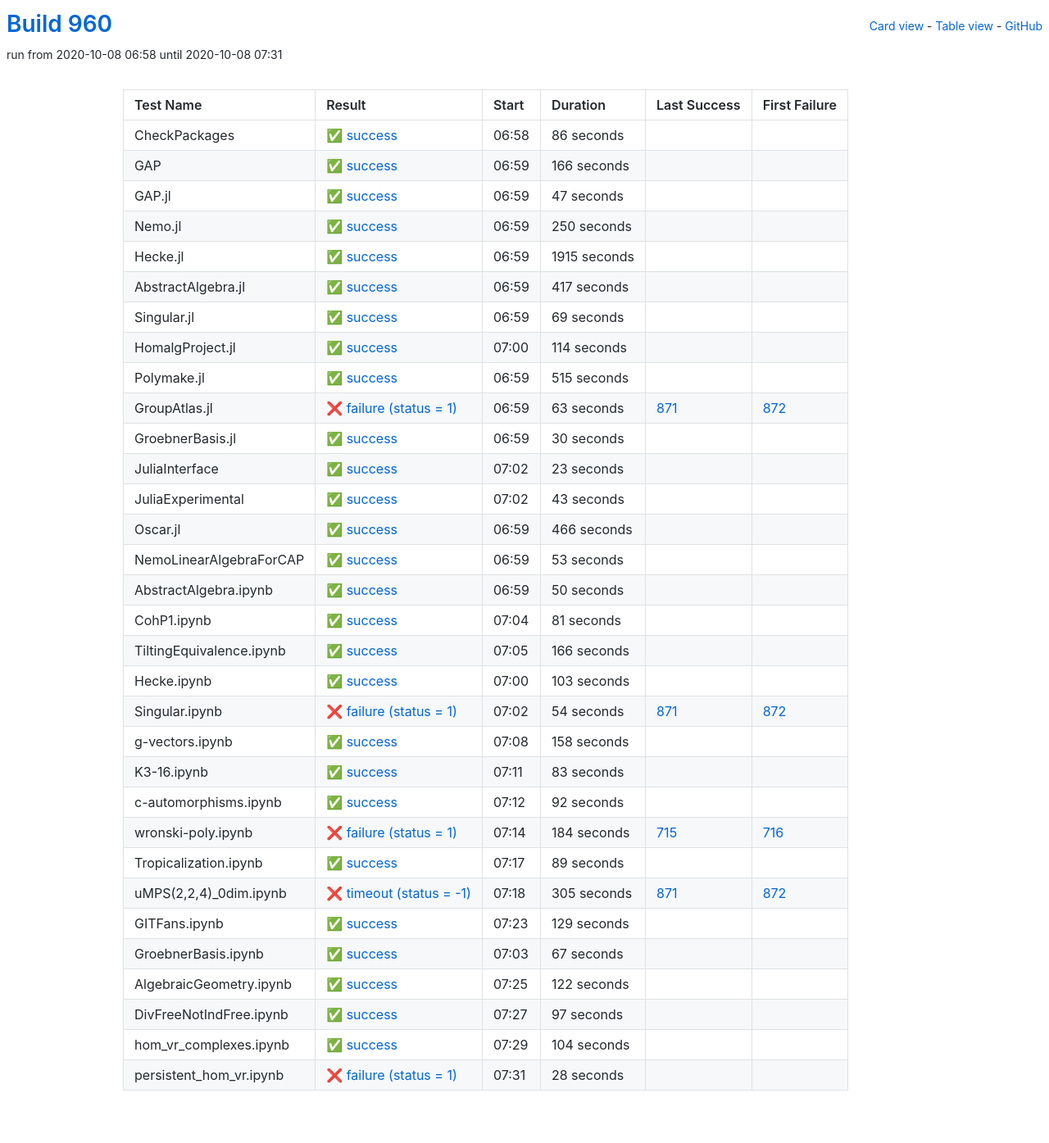
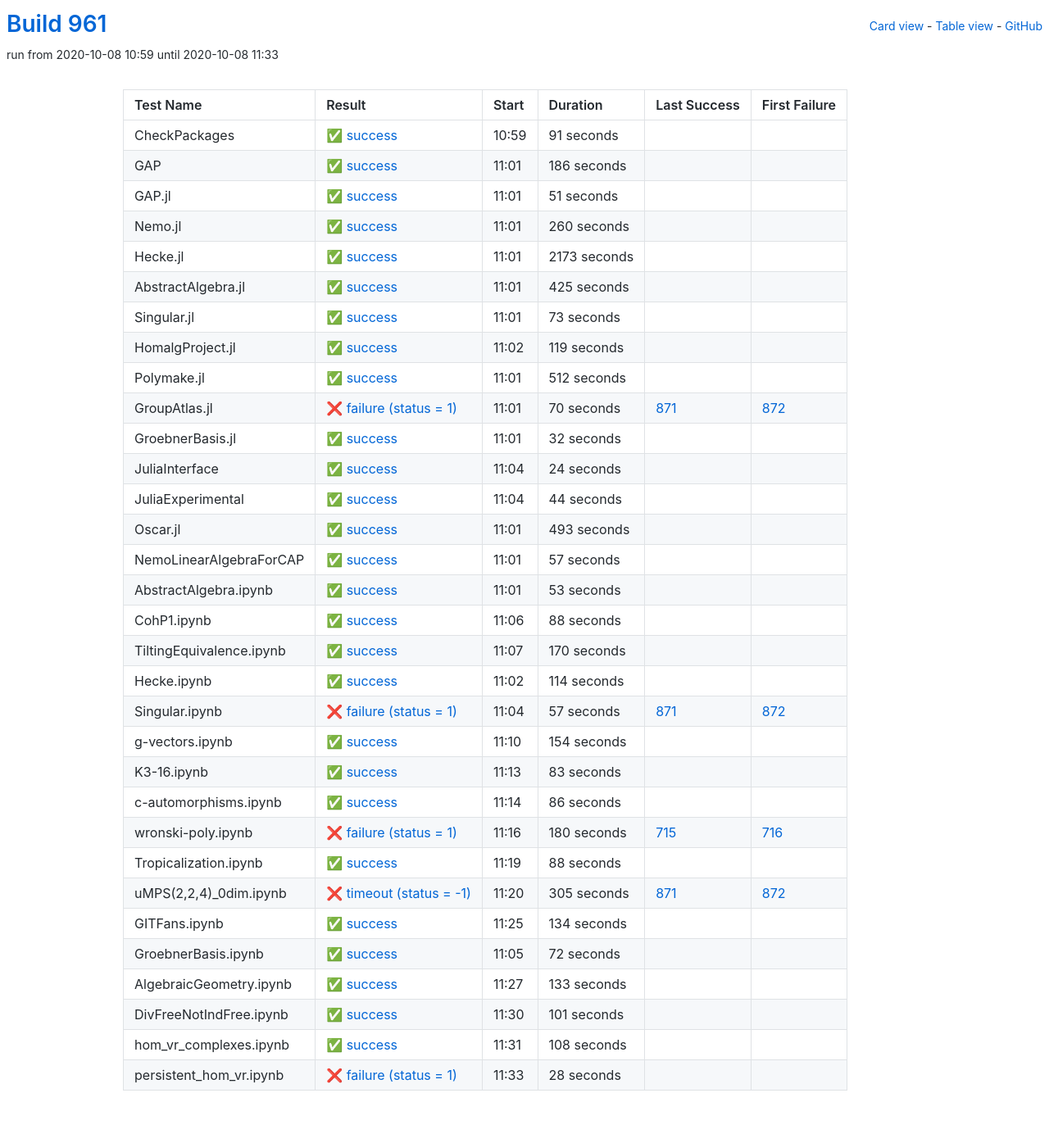
Before and after one commit to oscar-system/oscar-ci-status-stable, a Jekyll site: the page built from table.html, in a window 1280 px wide. Shown: the whole page at 82% size. Built offline with Jekyll 4.4.1, drawn with Linux system fonts in a browser that asks for light colours.

Commit message:
Build #961

```diff
--- a/_data/ci.yml
+++ b/_data/ci.yml
@@ -1,6 +1,6 @@
 ---
-build: 960
-build_url: https://oscarci.mathematik.uni-kl.de/job/oscar-stable/960/
+build: 961
+build_url: https://oscarci.mathematik.uni-kl.de/job/oscar-stable/961/
 job: oscar-stable
 organization: oscar-system
 repo: oscar-ci-status-stable
@@ -8,92 +8,224 @@ repourl: https://github.com/oscar-system/oscar-ci-status-stable
 tests:
 - name: CheckPackages
   id: checkpackages
-  log: https://oscarci.mathematik.uni-kl.de/job/oscar-stable/960/artifact/logs/build-960/CheckPackages.log
-  start: 2020-10-08 06:58
+  log: https://oscarci.mathematik.uni-kl.de/job/oscar-stable/961/artifact/logs/build-961/CheckPackages.log
+  start: 2020-10-08 10:59
   success: true
   exitcode: 0
   status: success
-  duration: 86
+  duration: 91
   last_success: false
   last_success_url:
   first_failure: false
   first_failure_url:
 - name: GAP
   id: gap
-  log: https://oscarci.mathematik.uni-kl.de/job/oscar-stable/960/artifact/logs/build-960/GAP.log
-  start: 2020-10-08 06:59
+  log: https://oscarci.mathematik.uni-kl.de/job/oscar-stable/961/artifact/logs/build-961/GAP.log
+  start: 2020-10-08 11:01
   success: true
   exitcode: 0
   status: success
-  duration: 166
+  duration: 186
   last_success: false
   last_success_url:
   first_failure: false
   first_failure_url:
 - name: GAP.jl
   id: gap-jl
-  log: https://oscarci.mathematik.uni-kl.de/job/oscar-stable/960/artifact/logs/build-960/GAP.jl.log
-  start: 2020-10-08 06:59
+  log: https://oscarci.mathematik.uni-kl.de/job/oscar-stable/961/artifact/logs/build-961/GAP.jl.log
+  start: 2020-10-08 11:01
   success: true
   exitcode: 0
   status: success
-  duration: 47
+  duration: 51
   last_success: false
   last_success_url:
   first_failure: false
   first_failure_url:
 - name: Nemo.jl
   id: nemo-jl
-  log: https://oscarci.mathematik.uni-kl.de/job/oscar-stable/960/artifact/logs/build-960/Nemo.jl.log
-  start: 2020-10-08 06:59
+  log: https://oscarci.mathematik.uni-kl.de/job/oscar-stable/961/artifact/logs/build-961/Nemo.jl.log
+  start: 2020-10-08 11:01
   success: true
   exitcode: 0
   status: success
-  duration: 250
+  duration: 260
   last_success: false
   last_success_url:
   first_failure: false
   first_failure_url:
 - name: Hecke.jl
   id: hecke-jl
-  log: https://oscarci.mathematik.uni-kl.de/job/oscar-stable/960/artifact/logs/build-960/Hecke.jl.log
-  start: 2020-10-08 06:59
+  log: https://oscarci.mathematik.uni-kl.de/job/oscar-stable/961/artifact/logs/build-961/Hecke.jl.log
+  start: 2020-10-08 11:01
   success: true
   exitcode: 0
   status: success
-  duration: 1915
+  duration: 2173
   last_success: false
   last_success_url:
   first_failure: false
   first_failure_url:
 - name: AbstractAlgebra.jl
   id: abstractalgebra-jl
-  log: https://oscarci.mathematik.uni-kl.de/job/oscar-stable/960/artifact/logs/build-960/AbstractAlgebra.jl.log
-  start: 2020-10-08 06:59
+  log: https://oscarci.mathematik.uni-kl.de/job/oscar-stable/961/artifact/logs/build-961/AbstractAlgebra.jl.log
+  start: 2020-10-08 11:01
   success: true
   exitcode: 0
   status: success
-  duration: 417
+  duration: 425
   last_success: false
   last_success_url:
   first_failure: false
   first_failure_url:
 - name: Singular.jl
   id: singular-jl
-  log: https://oscarci.mathematik.uni-kl.de/job/oscar-stable/960/artifact/logs/build-960/Singular.jl.log
-  start: 2020-10-08 06:59
+  log: https://oscarci.mathematik.uni-kl.de/job/oscar-stable/961/artifact/logs/build-961/Singular.jl.log
+  start: 2020-10-08 11:01
   success: true
   exitcode: 0
   status: success
-  duration: 69
+  duration: 73
   last_success: false
   last_success_url:
   first_failure: false
   first_failure_url:
 - name: HomalgProject.jl
   id: homalgproject-jl
-  log: https://oscarci.mathematik.uni-kl.de/job/oscar-stable/960/artifact/logs/build-960/HomalgProject.jl.log
-  start: 2020-10-08 07:00
+  log: https://oscarci.mathematik.uni-kl.de/job/oscar-stable/961/artifact/logs/build-961/HomalgProject.jl.log
+  start: 2020-10-08 11:02
+  success: true
+  exitcode: 0
+  status: success
+  duration: 119
+  last_success: false
+  last_success_url:
+  first_failure: false
+  first_failure_url:
+- name: Polymake.jl
+  id: polymake-jl
+  log: https://oscarci.mathematik.uni-kl.de/job/oscar-stable/961/artifact/logs/build-961/Polymake.jl.log
+  start: 2020-10-08 11:01
+  success: true
+  exitcode: 0
+  status: success
+  duration: 512
+  last_success: false
+  last_success_url:
+  first_failure: false
+  first_failure_url:
+- name: GroupAtlas.jl
+  id: groupatlas-jl
+  log: https://oscarci.mathematik.uni-kl.de/job/oscar-stable/961/artifact/logs/build-961/GroupAtlas.jl.log
+  start: 2020-10-08 11:01
+  success: false
+  exitcode: 1
+  status: failure
+  duration: 70
+  last_success: 871
+  last_success_url: https://oscarci.mathematik.uni-kl.de/job/oscar-stable/871/
+  first_failure: 872
+  first_failure_url: https://oscarci.mathematik.uni-kl.de/job/oscar-stable/872/
+- name: GroebnerBasis.jl
+  id: groebnerbasis-jl
+  log: https://oscarci.mathematik.uni-kl.de/job/oscar-stable/961/artifact/logs/build-961/GroebnerBasis.jl.log
+  start: 2020-10-08 11:01
+  success: true
+  exitcode: 0
+  status: success
+  duration: 32
+  last_success: false
+  last_success_url:
+  first_failure: false
+  first_failure_url:
+- name: JuliaInterface
+  id: juliainterface
+  log: https://oscarci.mathematik.uni-kl.de/job/oscar-stable/961/artifact/logs/build-961/JuliaInterface.log
+  start: 2020-10-08 11:04
+  success: true
+  exitcode: 0
+  status: success
+  duration: 24
+  last_success: false
+  last_success_url:
+  first_failure: false
+  first_failure_url:
+- name: JuliaExperimental
+  id: juliaexperimental
+  log: https://oscarci.mathematik.uni-kl.de/job/oscar-stable/961/artifact/logs/build-961/JuliaExperimental.log
+  start: 2020-10-08 11:04
+  success: true
+  exitcode: 0
+  status: success
+  duration: 44
+  last_success: false
+  last_success_url:
+  first_failure: false
+  first_failure_url:
+- name: Oscar.jl
+  id: oscar-jl
+  log: https://oscarci.mathematik.uni-kl.de/job/oscar-stable/961/artifact/logs/build-961/Oscar.jl.log
+  start: 2020-10-08 11:01
+  success: true
+  exitcode: 0
+  status: success
+  duration: 493
+  last_success: false
+  last_success_url:
+  first_failure: false
+  first_failure_url:
+- name: NemoLinearAlgebraForCAP
+  id: nemolinearalgebraforcap
+  log: https://oscarci.mathematik.uni-kl.de/job/oscar-stable/961/artifact/logs/build-961/NemoLinearAlgebraForCAP.log
+  start: 2020-10-08 11:01
+  success: true
+  exitcode: 0
+  status: success
+  duration: 57
+  last_success: false
+  last_success_url:
+  first_failure: false
+  first_failure_url:
+- name: AbstractAlgebra.ipynb
+  id: abstractalgebra-ipynb
+  log: https://oscarci.mathematik.uni-kl.de/job/oscar-stable/961/artifact/logs/build-961/AbstractAlgebra.ipynb.log
+  start: 2020-10-08 11:01
+  success: true
+  exitcode: 0
+  status: success
+  duration: 53
+  last_success: false
+  last_success_url:
+  first_failure: false
+  first_failure_url:
+- name: CohP1.ipynb
+  id: cohp1-ipynb
+  log: https://oscarci.mathematik.uni-kl.de/job/oscar-stable/961/artifact/logs/build-961/CohP1.ipynb.log
+  start: 2020-10-08 11:06
+  success: true
+  exitcode: 0
+  status: success
+  duration: 88
+  last_success: false
+  last_success_url:
+  first_failure: false
+  first_failure_url:
+- name: TiltingEquivalence.ipynb
+  id: tiltingequivalence-ipynb
+  log: https://oscarci.mathematik.uni-kl.de/job/oscar-stable/961/artifact/logs/build-961/TiltingEquivalence.ipynb.log
+  start: 2020-10-08 11:07
+  success: true
+  exitcode: 0
+  status: success
+  duration: 170
+  last_success: false
+  last_success_url:
+  first_failure: false
+  first_failure_url:
+- name: Hecke.ipynb
+  id: hecke-ipynb
+  log: https://oscarci.mathematik.uni-kl.de/job/oscar-stable/961/artifact/logs/build-961/Hecke.ipynb.log
+  start: 2020-10-08 11:02
   success: true
   exitcode: 0
   status: success
@@ -102,166 +234,34 @@ tests:
   last_success_url:
   first_failure: false
   first_failure_url:
-- name: Polymake.jl
-  id: polymake-jl
-  log: https://oscarci.mathematik.uni-kl.de/job/oscar-stable/960/artifact/logs/build-960/Polymake.jl.log
-  start: 2020-10-08 06:59
-  success: true
-  exitcode: 0
-  status: success
-  duration: 515
-  last_success: false
-  last_success_url:
-  first_failure: false
-  first_failure_url:
-- name: GroupAtlas.jl
-  id: groupatlas-jl
-  log: https://oscarci.mathematik.uni-kl.de/job/oscar-stable/960/artifact/logs/build-960/GroupAtlas.jl.log
-  start: 2020-10-08 06:59
+- name: Singular.ipynb
+  id: singular-ipynb
+  log: https://oscarci.mathematik.uni-kl.de/job/oscar-stable/961/artifact/logs/build-961/Singular.ipynb.log
+  start: 2020-10-08 11:04
   success: false
   exitcode: 1
   status: failure
-  duration: 63
-  last_success: 871
-  last_success_url: https://oscarci.mathematik.uni-kl.de/job/oscar-stable/871/
-  first_failure: 872
-  first_failure_url: https://oscarci.mathematik.uni-kl.de/job/oscar-stable/872/
-- name: GroebnerBasis.jl
-  id: groebnerbasis-jl
-  log: https://oscarci.mathematik.uni-kl.de/job/oscar-stable/960/artifact/logs/build-960/GroebnerBasis.jl.log
-  start: 2020-10-08 06:59
-  success: true
-  exitcode: 0
-  status: success
-  duration: 30
-  last_success: false
-  last_success_url:
-  first_failure: false
-  first_failure_url:
-- name: JuliaInterface
-  id: juliainterface
-  log: https://oscarci.mathematik.uni-kl.de/job/oscar-stable/960/artifact/logs/build-960/JuliaInterface.log
-  start: 2020-10-08 07:02
-  success: true
-  exitcode: 0
-  status: success
-  duration: 23
-  last_success: false
-  last_success_url:
-  first_failure: false
-  first_failure_url:
-- name: JuliaExperimental
-  id: juliaexperimental
-  log: https://oscarci.mathematik.uni-kl.de/job/oscar-stable/960/artifact/logs/build-960/JuliaExperimental.log
-  start: 2020-10-08 07:02
-  success: true
-  exitcode: 0
-  status: success
-  duration: 43
-  last_success: false
-  last_success_url:
-  first_failure: false
-  first_failure_url:
-- name: Oscar.jl
-  id: oscar-jl
-  log: https://oscarci.mathematik.uni-kl.de/job/oscar-stable/960/artifact/logs/build-960/Oscar.jl.log
-  start: 2020-10-08 06:59
-  success: true
-  exitcode: 0
-  status: success
-  duration: 466
-  last_success: false
-  last_success_url:
-  first_failure: false
-  first_failure_url:
-- name: NemoLinearAlgebraForCAP
-  id: nemolinearalgebraforcap
-  log: https://oscarci.mathematik.uni-kl.de/job/oscar-stable/960/artifact/logs/build-960/NemoLinearAlgebraForCAP.log
-  start: 2020-10-08 06:59
-  success: true
-  exitcode: 0
-  status: success
-  duration: 53
-  last_success: false
-  last_success_url:
-  first_failure: false
-  first_failure_url:
-- name: AbstractAlgebra.ipynb
-  id: abstractalgebra-ipynb
-  log: https://oscarci.mathematik.uni-kl.de/job/oscar-stable/960/artifact/logs/build-960/AbstractAlgebra.ipynb.log
-  start: 2020-10-08 06:59
-  success: true
-  exitcode: 0
-  status: success
-  duration: 50
-  last_success: false
-  last_success_url:
-  first_failure: false
-  first_failure_url:
-- name: CohP1.ipynb
-  id: cohp1-ipynb
-  log: https://oscarci.mathematik.uni-kl.de/job/oscar-stable/960/artifact/logs/build-960/CohP1.ipynb.log
-  start: 2020-10-08 07:04
-  success: true
-  exitcode: 0
-  status: success
-  duration: 81
-  last_success: false
-  last_success_url:
-  first_failure: false
-  first_failure_url:
-- name: TiltingEquivalence.ipynb
-  id: tiltingequivalence-ipynb
-  log: https://oscarci.mathematik.uni-kl.de/job/oscar-stable/960/artifact/logs/build-960/TiltingEquivalence.ipynb.log
-  start: 2020-10-08 07:05
-  success: true
-  exitcode: 0
-  status: success
-  duration: 166
-  last_success: false
-  last_success_url:
-  first_failure: false
-  first_failure_url:
-- name: Hecke.ipynb
-  id: hecke-ipynb
-  log: https://oscarci.mathematik.uni-kl.de/job/oscar-stable/960/artifact/logs/build-960/Hecke.ipynb.log
-  start: 2020-10-08 07:00
-  success: true
-  exitcode: 0
-  status: success
-  duration: 103
-  last_success: false
-  last_success_url:
-  first_failure: false
-  first_failure_url:
-- name: Singular.ipynb
-  id: singular-ipynb
-  log: https://oscarci.mathematik.uni-kl.de/job/oscar-stable/960/artifact/logs/build-960/Singular.ipynb.log
-  start: 2020-10-08 07:02
-  success: false
-  exitcode: 1
-  status: failure
-  duration: 54
+  duration: 57
   last_success: 871
   last_success_url: https://oscarci.mathematik.uni-kl.de/job/oscar-stable/871/
   first_failure: 872
   first_failure_url: https://oscarci.mathematik.uni-kl.de/job/oscar-stable/872/
 - name: g-vectors.ipynb
   id: g-vectors-ipynb
-  log: https://oscarci.mathematik.uni-kl.de/job/oscar-stable/960/artifact/logs/build-960/g-vectors.ipynb.log
-  start: 2020-10-08 07:08
+  log: https://oscarci.mathematik.uni-kl.de/job/oscar-stable/961/artifact/logs/build-961/g-vectors.ipynb.log
+  start: 2020-10-08 11:10
   success: true
   exitcode: 0
   status: success
-  duration: 158
+  duration: 154
   last_success: false
   last_success_url:
   first_failure: false
   first_failure_url:
 - name: K3-16.ipynb
   id: k3-16-ipynb
-  log: https://oscarci.mathematik.uni-kl.de/job/oscar-stable/960/artifact/logs/build-960/K3-16.ipynb.log
-  start: 2020-10-08 07:11
+  log: https://oscarci.mathematik.uni-kl.de/job/oscar-stable/961/artifact/logs/build-961/K3-16.ipynb.log
+  start: 2020-10-08 11:13
   success: true
   exitcode: 0
   status: success
@@ -272,44 +272,44 @@ tests:
   first_failure_url:
 - name: c-automorphisms.ipynb
   id: c-automorphisms-ipynb
-  log: https://oscarci.mathematik.uni-kl.de/job/oscar-stable/960/artifact/logs/build-960/c-automorphisms.ipynb.log
-  start: 2020-10-08 07:12
+  log: https://oscarci.mathematik.uni-kl.de/job/oscar-stable/961/artifact/logs/build-961/c-automorphisms.ipynb.log
+  start: 2020-10-08 11:14
   success: true
   exitcode: 0
   status: success
-  duration: 92
+  duration: 86
   last_success: false
   last_success_url:
   first_failure: false
   first_failure_url:
 - name: wronski-poly.ipynb
   id: wronski-poly-ipynb
-  log: https://oscarci.mathematik.uni-kl.de/job/oscar-stable/960/artifact/logs/build-960/wronski-poly.ipynb.log
-  start: 2020-10-08 07:14
+  log: https://oscarci.mathematik.uni-kl.de/job/oscar-stable/961/artifact/logs/build-961/wronski-poly.ipynb.log
+  start: 2020-10-08 11:16
   success: false
   exitcode: 1
   status: failure
-  duration: 184
+  duration: 180
   last_success: 715
   last_success_url: https://oscarci.mathematik.uni-kl.de/job/oscar-stable/715/
   first_failure: 716
   first_failure_url: https://oscarci.mathematik.uni-kl.de/job/oscar-stable/716/
 - name: Tropicalization.ipynb
   id: tropicalization-ipynb
-  log: https://oscarci.mathematik.uni-kl.de/job/oscar-stable/960/artifact/logs/build-960/Tropicalization.ipynb.log
-  start: 2020-10-08 07:17
+  log: https://oscarci.mathematik.uni-kl.de/job/oscar-stable/961/artifact/logs/build-961/Tropicalization.ipynb.log
+  start: 2020-10-08 11:19
   success: true
   exitcode: 0
   status: success
-  duration: 89
+  duration: 88
   last_success: false
   last_success_url:
   first_failure: false
   first_failure_url:
 - name: uMPS(2,2,4)_0dim.ipynb
   id: umps-2-2-4-0dim-ipynb
-  log: https://oscarci.mathematik.uni-kl.de/job/oscar-stable/960/artifact/logs/build-960/uMPS-2-2-4-_0dim.ipynb.log
-  start: 2020-10-08 07:18
+  log: https://oscarci.mathematik.uni-kl.de/job/oscar-stable/961/artifact/logs/build-961/uMPS-2-2-4-_0dim.ipynb.log
+  start: 2020-10-08 11:20
   success: false
   exitcode: -1
   status: timeout
@@ -320,68 +320,68 @@ tests:
   first_failure_url: https://oscarci.mathematik.uni-kl.de/job/oscar-stable/872/
 - name: GITFans.ipynb
   id: gitfans-ipynb
-  log: https://oscarci.mathematik.uni-kl.de/job/oscar-stable/960/artifact/logs/build-960/GITFans.ipynb.log
-  start: 2020-10-08 07:23
+  log: https://oscarci.mathematik.uni-kl.de/job/oscar-stable/961/artifact/logs/build-961/GITFans.ipynb.log
+  start: 2020-10-08 11:25
   success: true
   exitcode: 0
   status: success
-  duration: 129
+  duration: 134
   last_success: false
   last_success_url:
   first_failure: false
   first_failure_url:
 - name: GroebnerBasis.ipynb
   id: groebnerbasis-ipynb
-  log: https://oscarci.mathematik.uni-kl.de/job/oscar-stable/960/artifact/logs/build-960/GroebnerBasis.ipynb.log
-  start: 2020-10-08 07:03
+  log: https://oscarci.mathematik.uni-kl.de/job/oscar-stable/961/artifact/logs/build-961/GroebnerBasis.ipynb.log
+  start: 2020-10-08 11:05
   success: true
   exitcode: 0
   status: success
-  duration: 67
+  duration: 72
   last_success: false
   last_success_url:
   first_failure: false
   first_failure_url:
 - name: AlgebraicGeometry.ipynb
   id: algebraicgeometry-ipynb
-  log: https://oscarci.mathematik.uni-kl.de/job/oscar-stable/960/artifact/logs/build-960/AlgebraicGeometry.ipynb.log
-  start: 2020-10-08 07:25
+  log: https://oscarci.mathematik.uni-kl.de/job/oscar-stable/961/artifact/logs/build-961/AlgebraicGeometry.ipynb.log
+  start: 2020-10-08 11:27
   success: true
   exitcode: 0
   status: success
-  duration: 122
+  duration: 133
   last_success: false
   last_success_url:
   first_failure: false
   first_failure_url:
 - name: DivFreeNotIndFree.ipynb
   id: divfreenotindfree-ipynb
-  log: https://oscarci.mathematik.uni-kl.de/job/oscar-stable/960/artifact/logs/build-960/DivFreeNotIndFree.ipynb.log
-  start: 2020-10-08 07:27
+  log: https://oscarci.mathematik.uni-kl.de/job/oscar-stable/961/artifact/logs/build-961/DivFreeNotIndFree.ipynb.log
+  start: 2020-10-08 11:30
   success: true
   exitcode: 0
   status: success
-  duration: 97
+  duration: 101
   last_success: false
   last_success_url:
   first_failure: false
   first_failure_url:
 - name: hom_vr_complexes.ipynb
   id: hom-vr-complexes-ipynb
-  log: https://oscarci.mathematik.uni-kl.de/job/oscar-stable/960/artifact/logs/build-960/hom_vr_complexes.ipynb.log
-  start: 2020-10-08 07:29
+  log: https://oscarci.mathematik.uni-kl.de/job/oscar-stable/961/artifact/logs/build-961/hom_vr_complexes.ipynb.log
+  start: 2020-10-08 11:31
   success: true
   exitcode: 0
   status: success
-  duration: 104
+  duration: 108
   last_success: false
   last_success_url:
   first_failure: false
   first_failure_url:
 - name: persistent_hom_vr.ipynb
   id: persistent-hom-vr-ipynb
-  log: https://oscarci.mathematik.uni-kl.de/job/oscar-stable/960/artifact/logs/build-960/persistent_hom_vr.ipynb.log
-  start: 2020-10-08 07:31
+  log: https://oscarci.mathematik.uni-kl.de/job/oscar-stable/961/artifact/logs/build-961/persistent_hom_vr.ipynb.log
+  start: 2020-10-08 11:33
   success: false
   exitcode: 1
   status: failure
```
Also changed, not shown: README.md.
